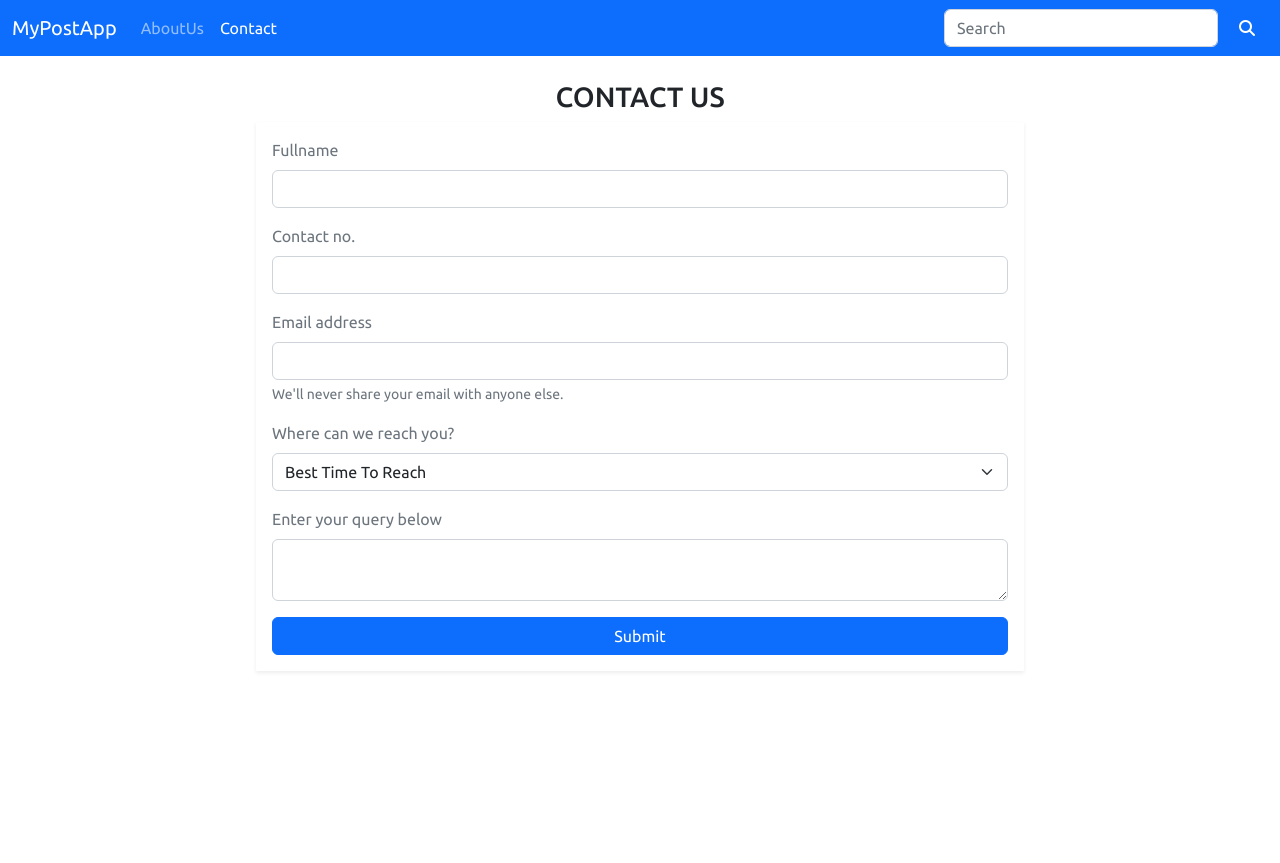
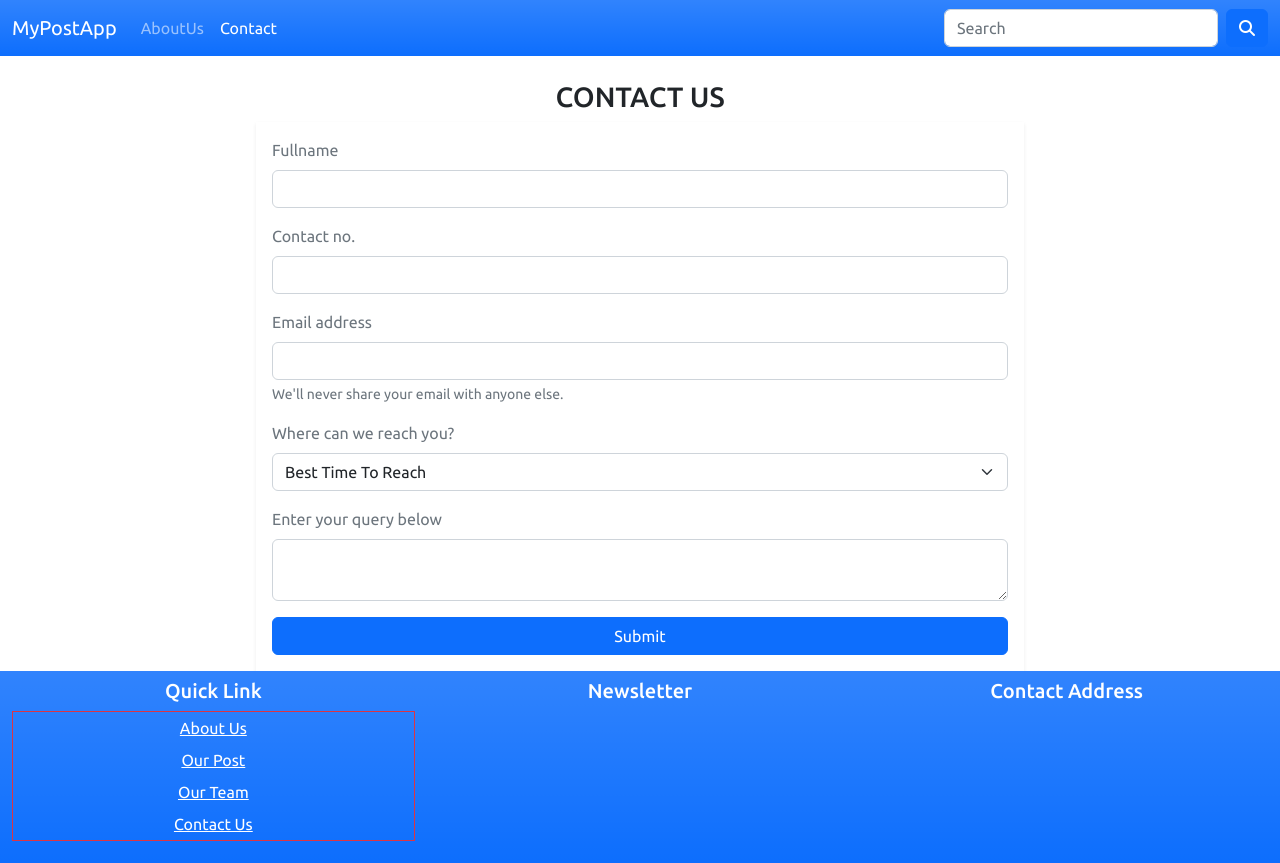
Before and after one commit to dubeyawnish/My-Post-App, a React (Create React App) app in the folder my-app/: page /contact in a window 1280 px wide. Before the commit the page ends 800 px from the top, so only its background shows below. Built offline with nearby package versions, Linux system fonts and the light colour scheme.

Commit message:
Designing footer quicklink

```diff
--- a/my-app/src/App.js
+++ b/my-app/src/App.js
@@ -5,6 +5,7 @@ import About from './Components/Screen/About';
 import Contact from './Components/Screen/Contact';
 import { BrowserRouter as Router, Route, Routes } from 'react-router-dom';
 import Home from './Components/Screen/Home';
+import Footer from './Components/Footer';
 
 function App() {
   return (
@@ -18,6 +19,7 @@ function App() {
           <Route exact path="/contact" element={<Contact />} />
 
         </Routes>
+        <Footer />
 
       </div>
     </Router>
--- /dev/null
+++ b/my-app/src/Components/Footer.js
@@ -0,0 +1,32 @@
+import React from 'react'
+
+const Footer = () => {
+    return (
+        <div className="  container-fluid text-white bg-primary bg-gradient " style={{ minHeight: '12rem' }}>
+            <div className="row pt-2 text-center">
+                {/* created 3 section for large and medium devices it takes 4-col each but for small devices it takes 12 col */}
+                <div className="col-lg-4 col-md-4 col-sm-12 ">
+                    <h5>Quick Link</h5>
+                    <div className="d-flex flex-column border border-danger">
+                        <a  className="text-white p-1" href="">About Us</a>
+                        <a className="text-white p-1" href="">Our Post</a>
+                        <a className="text-white p-1" href="">Our Team</a>
+                        <a className="text-white p-1" href="">Contact Us</a>
+
+
+                    </div>
+
+                </div>
+                <div className="col-lg-4 col-md-4 col-sm-12 ">
+                    <h5>Newsletter</h5>
+
+                </div>
+                <div className="col-lg-4 col-md-4 col-sm-12 ">
+                    <h5>Contact Address</h5>
+                </div>
+            </div>
+        </div>
+    )
+}
+
+export default Footer;
--- a/my-app/src/Components/Navbar.js
+++ b/my-app/src/Components/Navbar.js
@@ -4,7 +4,7 @@ import {NavLink} from 'react-router-dom';
 const Navbar = () => {
     return (
         <div>
-            <nav className="navbar navbar-expand-lg navbar-dark bg-primary">
+            <nav className="navbar navbar-expand-lg navbar-dark bg-primary bg-gradient">
                 <div className="container-fluid">
                     <NavLink className="navbar-brand" to="/">MyPostApp</NavLink>
                     <button className="navbar-toggler" type="button" data-bs-toggle="collapse" data-bs-target="#navbarSupportedContent" aria-controls="navbarSupportedContent" aria-expanded="false" aria-label="Toggle navigation">
```
